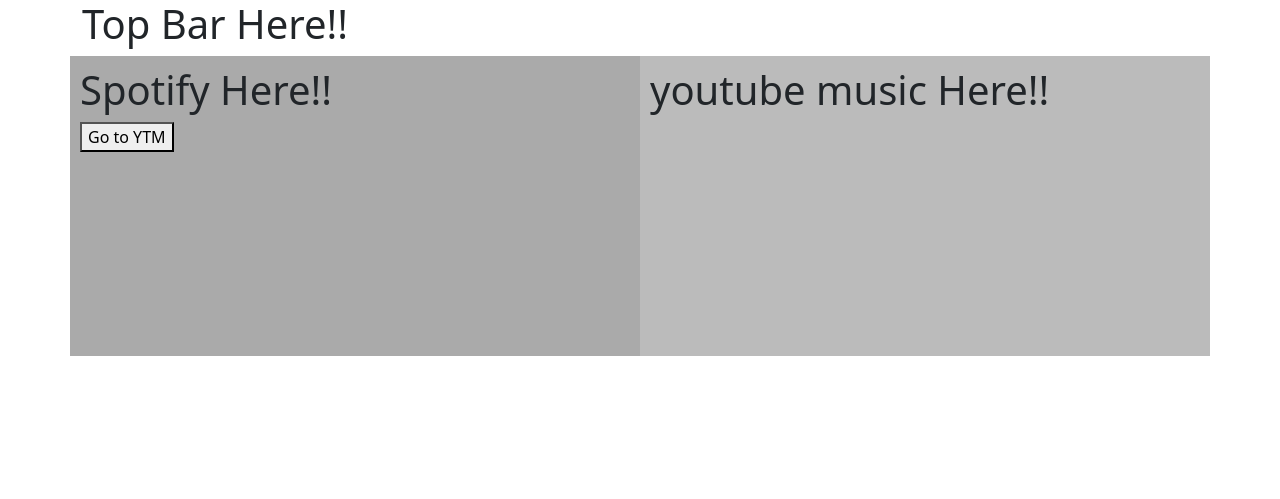
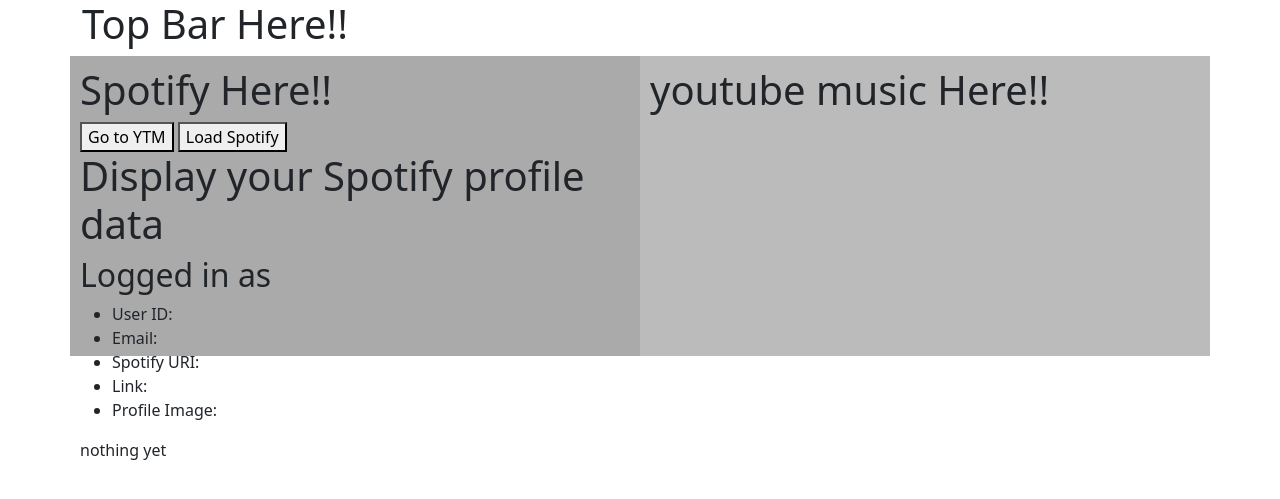
Before and after one commit to atilileri/Singronizer, a Django app: template pages/templates/pages/home.html in a window 1280 px wide. Shown: the top 499 px of the page. Run offline with Django 5.2, Linux system fonts and the light colour scheme; the template is opened without the code that fills it, so the values that code supplies are empty; parts of the project's set-up code (start-up, migrations or seed data) failed here and were passed over.

Commit message:
add playlist listing and selection

```diff
--- a/pages/templates/pages/home.html
+++ b/pages/templates/pages/home.html
@@ -11,6 +11,23 @@
 <button onclick="loadYTM()">
     Go to YTM
 </button>
+<button id="sptbtn" onclick="loadSpot()">
+    Load Spotify
+</button>
+<h1>Display your Spotify profile data</h1>
+
+<section id="profile">
+<h2>Logged in as <span id="displayName"></span></h2>
+<span id="avatar"></span>
+<ul>
+    <li>User ID: <span id="id"></span></li>
+    <li>Email: <span id="email"></span></li>
+    <li>Spotify URI: <a id="uri" href="#"></a></li>
+    <li>Link: <a id="url" href="#"></a></li>
+    <li>Profile Image: <span id="imgUrl"></span></li>
+</ul>
+<div id="spotlist">nothing yet</div>
+</section>
 {% endblock spot_content %}
 
 {% block ytm_content %}
@@ -20,9 +37,129 @@
 
 {% block js_content %}
 <script type="text/javascript">
+    {% comment %} window.onload = function() {
+    yourFunction(param1, param2);
+    }; {% endcomment %}
+
     let message = document.getElementById("message");
     function loadYTM() {
-       message.innerHTML = "YTM matches"
+        message.innerHTML = "YTM matches"
     }
+
+    const clientId = "47dc5651664e4642afaeb911d8b4a97b"; // Replace with your client ID
+    const params = new URLSearchParams(window.location.search);
+    const code = params.get("code");
+
+    async function loadSpot() {
+        if (!code) {
+            redirectToAuthCodeFlow(clientId);
+        } else {
+            const accessToken = await getAccessToken(clientId, code);
+            const profile = await fetchProfile(accessToken);
+            console.log(profile); // Profile data logs to console
+            const playlists = await fetchPlaylists(accessToken);
+            console.log(playlists);
+            populateUI(profile, playlists);
+            document.getElementById("sptbtn").disabled = true;
+        }
+    }
+
+    async function redirectToAuthCodeFlow(clientId) {
+        const verifier = generateCodeVerifier(128);
+        const challenge = await generateCodeChallenge(verifier);
+
+        localStorage.setItem("verifier", verifier);
+
+        const params = new URLSearchParams();
+        params.append("client_id", clientId);
+        params.append("response_type", "code");
+        params.append("redirect_uri", "http://localhost:8000/");
+        params.append("scope", "user-read-private user-read-email playlist-read-private");
+        params.append("code_challenge_method", "S256");
+        params.append("code_challenge", challenge);
+
+        document.location = `https://accounts.spotify.com/authorize?${params.toString()}`;
+    }
+
+    function generateCodeVerifier(length) {
+        let text = '';
+        let possible = 'ABCDEFGHIJKLMNOPQRSTUVWXYZabcdefghijklmnopqrstuvwxyz0123456789';
+
+        for (let i = 0; i < length; i++) {
+            text += possible.charAt(Math.floor(Math.random() * possible.length));
+        }
+        return text;
+    }
+
+    async function generateCodeChallenge(codeVerifier) {
+        const data = new TextEncoder().encode(codeVerifier);
+        const digest = await window.crypto.subtle.digest('SHA-256', data);
+        return btoa(String.fromCharCode.apply(null, [...new Uint8Array(digest)]))
+            .replace(/\+/g, '-')
+            .replace(/\//g, '_')
+            .replace(/=+$/, '');
+    }
+
+    async function getAccessToken(clientId, code) {
+        const verifier = localStorage.getItem("verifier");
+
+        const params = new URLSearchParams();
+        params.append("client_id", clientId);
+        params.append("grant_type", "authorization_code");
+        params.append("code", code);
+        params.append("redirect_uri", "http://localhost:8000/");
+        params.append("code_verifier", verifier);
+
+        const result = await fetch("https://accounts.spotify.com/api/token", {
+            method: "POST",
+            headers: { "Content-Type": "application/x-www-form-urlencoded" },
+            body: params
+        });
+
+        const { access_token } = await result.json();
+        return access_token;
+    }
+
+    async function fetchProfile(token) {
+        const result = await fetch("https://api.spotify.com/v1/me", {
+            method: "GET", headers: { Authorization: `Bearer ${token}` }
+        });
+
+        return await result.json();
+    }
+
+    async function fetchPlaylists(token) {
+        const result = await fetch("https://api.spotify.com/v1/me/playlists?offset=50&limit=50", {
+            method: "GET", headers: { Authorization: `Bearer ${token}` }
+        });
+
+        return await result.json();
+    }
+
+    function populateUI(profile, playlists) {
+        document.getElementById("displayName").innerText = profile.display_name;
+        if (profile.images[0]) {
+            const profileImage = new Image(200, 200);
+            profileImage.src = profile.images[0].url;
+            document.getElementById("avatar").appendChild(profileImage);
+            document.getElementById("imgUrl").innerText = profile.images[0].url;
+        }
+        document.getElementById("id").innerText = profile.id;
+        document.getElementById("email").innerText = profile.email;
+        document.getElementById("uri").innerText = profile.uri;
+        document.getElementById("uri").setAttribute("href", profile.external_urls.spotify);
+        document.getElementById("url").innerText = profile.href;
+        document.getElementById("url").setAttribute("href", profile.href);
+        for(let i = 0; i < playlists.items.length; i++) {
+            let obj = playlists.items[i];
+            console.log(obj.name);
+            if (obj.name == "Yorgun") {
+                console.log(obj.id);
+                document.getElementById("spotlist").innerText = JSON.stringify(obj);
+            }
+        }
+
+    }
+
 </script>
 {% endblock js_content %}
```
